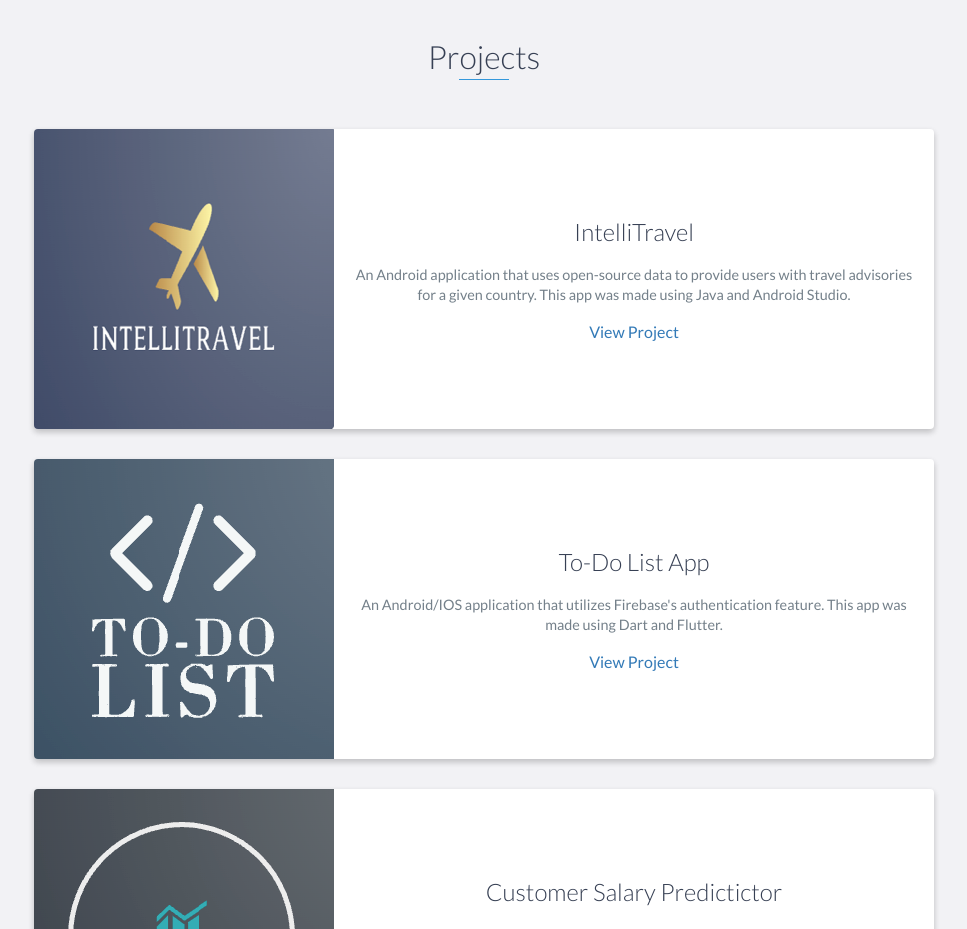
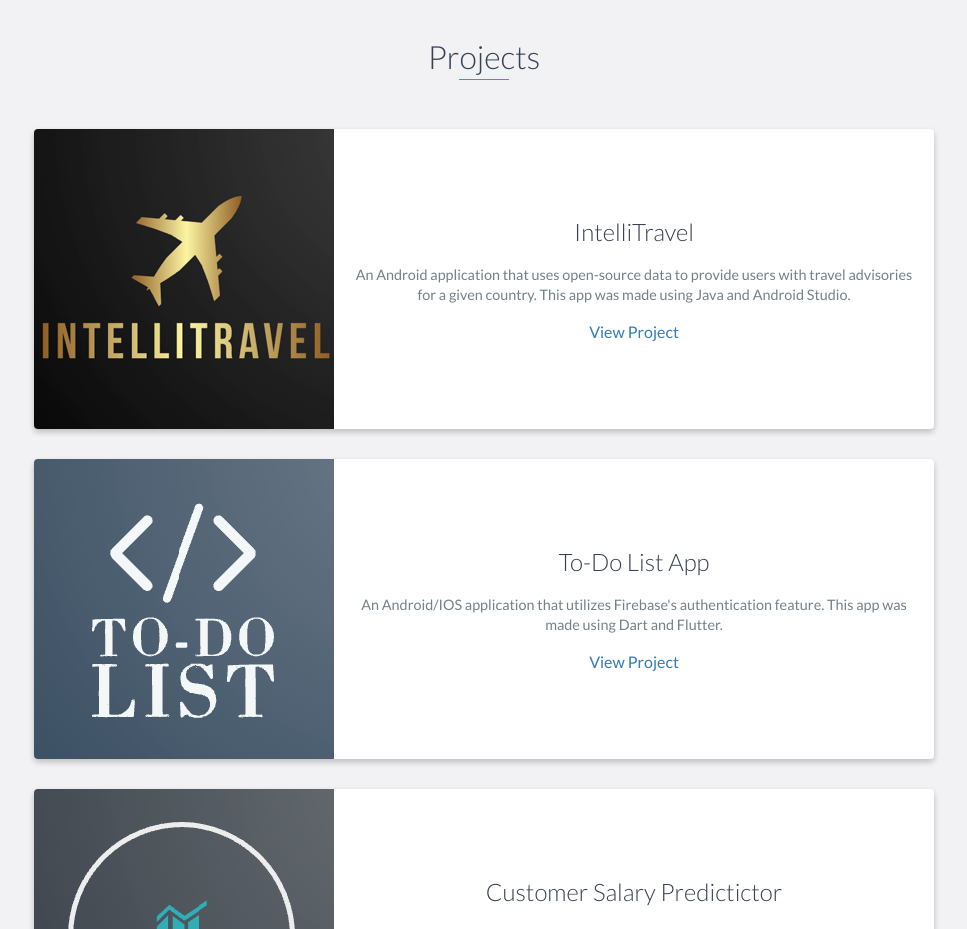
Before and after one commit to Prab-Bains/Prab-Bains.github.io, a website: page index.html in a window 1280 px wide. Shown: the part 2340-3269 px from the top of the page, without its empty margins (156-1123 px from the left). Drawn offline with nearby package versions, Linux system fonts and the light colour scheme.

Commit message:
Update intelliTravel image

```diff
--- a/index.html
+++ b/index.html
@@ -151,7 +151,7 @@
             <div class="row">
                 <div class="project shadow-large">
                     <div class="project-image">
-                        <img src="images/intellitravel.png" />
+                        <img src="images/intellitravel2.png" />
                     </div>
                     <!-- End .project-image -->
                     <div class="project-info">
```
Also changed, not shown: images/intelliTravel2.png (added).
